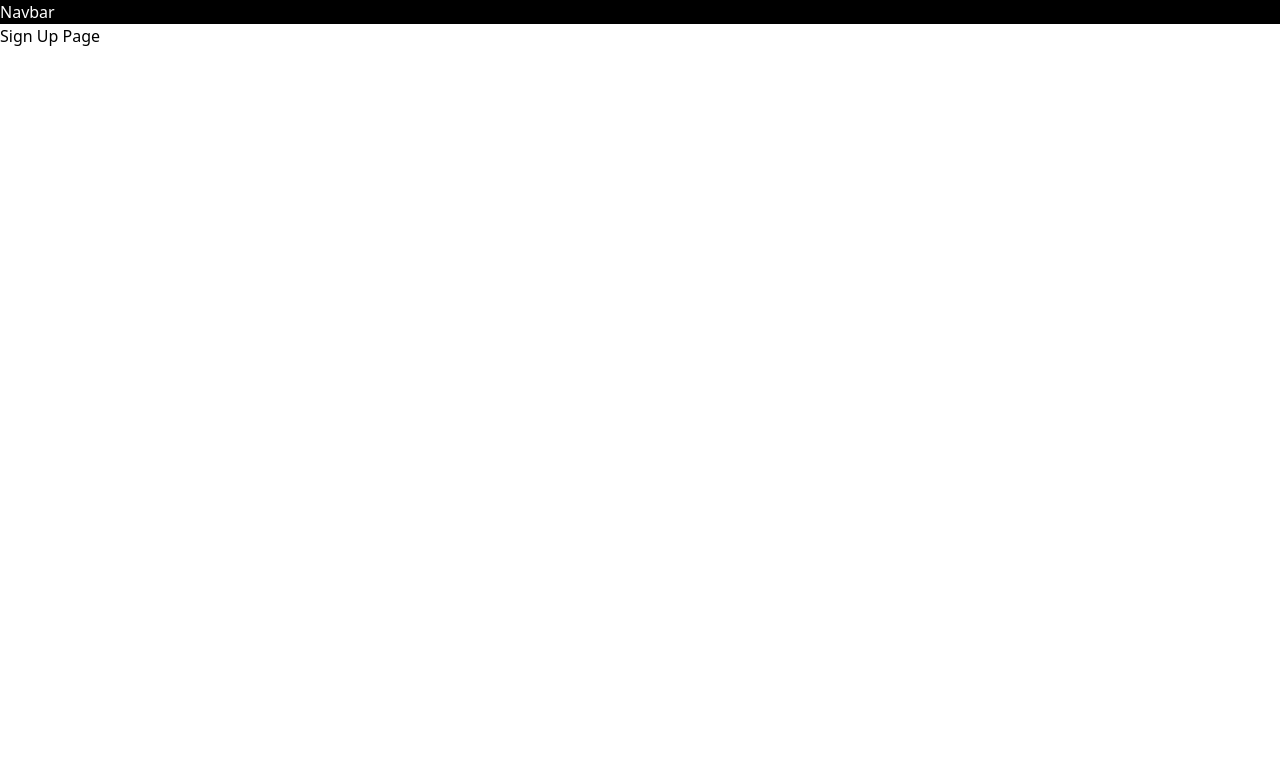
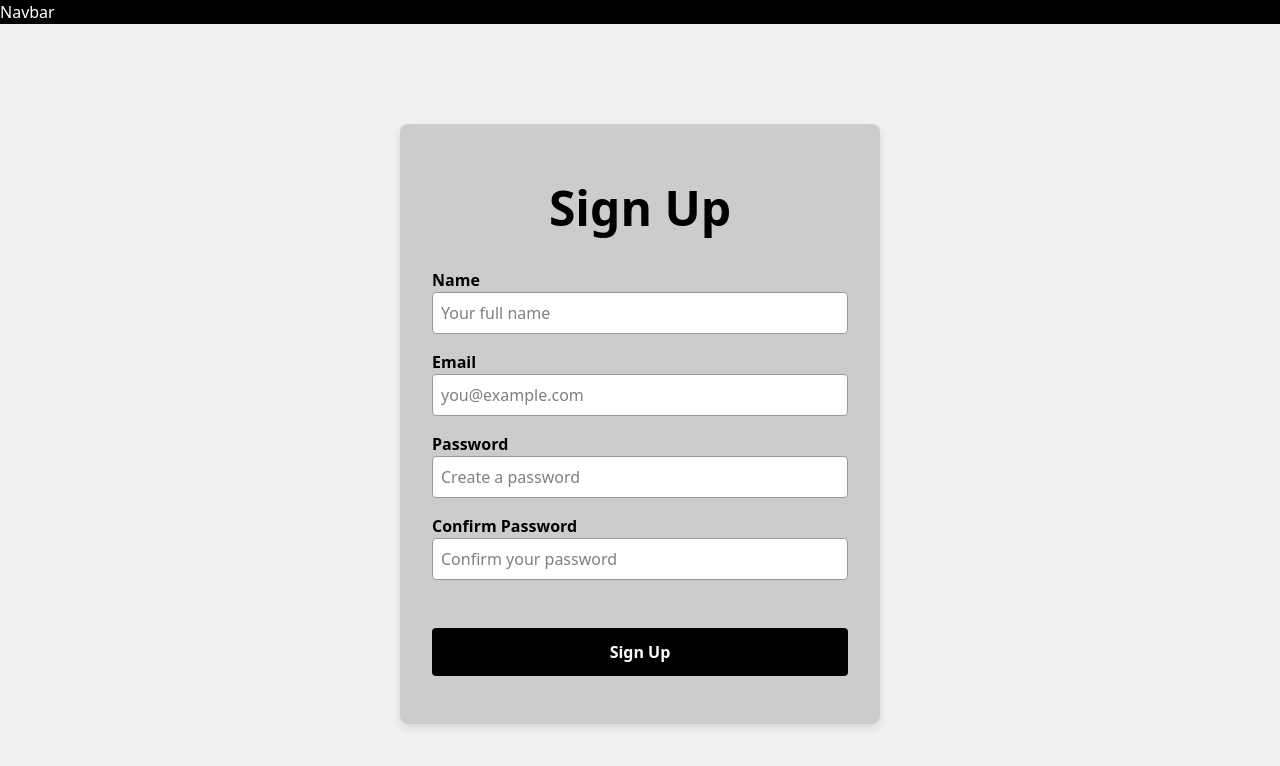
Before and after one commit to srneha24/BugTracker, a React (Vite) app in the folder bug-tracker-ui/: page /signup in a window 1280 px wide. Shown: the top 766 px of the page. Built offline with nearby package versions, Linux system fonts and the light colour scheme.

Commit message:
Create Login and Signup UI pages with redirect functionality

```diff
--- a/bug-tracker-ui/src/pages/LoginPage.tsx
+++ b/bug-tracker-ui/src/pages/LoginPage.tsx
@@ -1,8 +1,125 @@
+import { useState } from 'react';
+import { useNavigate } from 'react-router-dom';
+
 const LoginPage = () => {
+  const [email, setEmail] = useState('');
+  const [password, setPassword] = useState('');
+  const navigate = useNavigate();
+
+  const handleLogin = (e: React.FormEvent) => {
+    e.preventDefault();
+    console.log({ email, password });
+    alert('Login successful!');
+    navigate('/home');
+  };
+
   return (
-    <>
-      <h1>Login Page</h1>
-    </>
+    <div
+      style={{
+        display: 'flex',
+        justifyContent: 'center',
+        alignItems: 'center',
+        height: '100vh',
+        backgroundColor: '#f0f0f0',
+      }}
+    >
+      <div
+        style={{
+          backgroundColor: '#ccc',
+          padding: '3rem 2rem',
+          borderRadius: '8px',
+          width: '480px',
+          boxShadow: '0 4px 8px rgba(0,0,0,0.1)',
+        }}
+      >
+        <h2
+          style={{
+            fontSize: '3rem',
+            fontWeight: '700',
+            marginBottom: '1.5rem',
+            textAlign: 'center',
+          }}
+        >
+          Bug Tracker
+        </h2>
+
+        <form onSubmit={handleLogin}>
+          <div style={{ marginBottom: '1rem' }}>
+            <label style={{ fontWeight: '600' }}>Email</label><br />
+            <input
+              type="email"
+              value={email}
+              onChange={e => setEmail(e.target.value)}
+              required
+              placeholder="you@example.com"
+              style={{
+                width: '100%',
+                padding: '0.5rem',
+                backgroundColor: 'white',
+                border: '1px solid #999',
+                borderRadius: '4px',
+                boxSizing: 'border-box',
+              }}
+            />
+          </div>
+
+          <div style={{ marginBottom: '1rem' }}>
+            <label style={{ fontWeight: '600' }}>Password</label><br />
+            <input
+              type="password"
+              value={password}
+              onChange={e => setPassword(e.target.value)}
+              required
+              placeholder="Enter your password"
+              style={{
+                width: '100%',
+                padding: '0.5rem',
+                backgroundColor: 'white',
+                border: '1px solid #999',
+                borderRadius: '4px',
+                boxSizing: 'border-box',
+              }}
+            />
+          </div>
+
+          <button
+            type="submit"
+            style={{
+              padding: '0.75rem',
+              width: '100%',
+              cursor: 'pointer',
+              backgroundColor: '#000000',
+              color: 'white',
+              border: 'none',
+              borderRadius: '4px',
+              fontWeight: '600',
+              fontSize: '1rem',
+              marginTop: '2rem',
+            }}
+          >
+            Login
+          </button>
+        </form>
+
+        <button
+          onClick={() => navigate('/signup')}
+          style={{
+            marginTop: '1rem',
+            padding: '0.75rem',
+            width: '100%',
+            cursor: 'pointer',
+            backgroundColor: '#000000',
+            color: 'white',
+            border: 'none',
+            borderRadius: '4px',
+            fontWeight: '600',
+            fontSize: '1rem',
+          }}
+        >
+          Sign Up
+        </button>
+      </div>
+    </div>
   );
 };
 
--- a/bug-tracker-ui/src/pages/SignUpPage.tsx
+++ b/bug-tracker-ui/src/pages/SignUpPage.tsx
@@ -1,8 +1,150 @@
+import { useState } from 'react';
+import { useNavigate } from 'react-router-dom';
+
 const SignUpPage = () => {
+  const [name, setName] = useState('');
+  const [email, setEmail] = useState('');
+  const [password, setPassword] = useState('');
+  const [confirmPassword, setConfirmPassword] = useState('');
+  const navigate = useNavigate();
+
+  const handleSubmit = (e: React.FormEvent) => {
+    e.preventDefault();
+    if (password !== confirmPassword) {
+      alert("Passwords don't match!");
+      return;
+    }
+    console.log({ name, email, password, confirmPassword });
+    alert('Sign up successful!');
+    navigate('/login');
+  };
+
   return (
-    <>
-      <h1>Sign Up Page</h1>
-    </>
+    <div
+      style={{
+        display: 'flex',
+        justifyContent: 'center',
+        alignItems: 'center',
+        height: '100vh',
+        backgroundColor: '#f0f0f0',
+      }}
+    >
+      <div
+        style={{
+          backgroundColor: '#ccc',
+          padding: '3rem 2rem',
+          borderRadius: '8px',
+          width: '480px',
+          boxShadow: '0 4px 8px rgba(0,0,0,0.1)',
+        }}
+      >
+        <h2
+          style={{
+            fontSize: '3rem',
+            fontWeight: '700',
+            marginBottom: '1.5rem',
+            textAlign: 'center',
+          }}
+        >
+          Sign Up
+        </h2>
+        <form onSubmit={handleSubmit}>
+          <div style={{ marginBottom: '1rem' }}>
+            <label style={{ fontWeight: '600' }}>Name</label><br />
+            <input
+              type="text"
+              value={name}
+              onChange={e => setName(e.target.value)}
+              required
+              placeholder="Your full name"
+              style={{
+                width: '100%',
+                padding: '0.5rem',
+                backgroundColor: 'white',
+                border: '1px solid #999',
+                borderRadius: '4px',
+                boxSizing: 'border-box',
+              }}
+            />
+          </div>
+
+          <div style={{ marginBottom: '1rem' }}>
+            <label style={{ fontWeight: '600' }}>Email</label><br />
+            <input
+              type="email"
+              value={email}
+              onChange={e => setEmail(e.target.value)}
+              required
+              placeholder="you@example.com"
+              style={{
+                width: '100%',
+                padding: '0.5rem',
+                backgroundColor: 'white',
+                border: '1px solid #999',
+                borderRadius: '4px',
+                boxSizing: 'border-box',
+              }}
+            />
+          </div>
+
+          <div style={{ marginBottom: '1rem' }}>
+            <label style={{ fontWeight: '600' }}>Password</label><br />
+            <input
+              type="password"
+              value={password}
+              onChange={e => setPassword(e.target.value)}
+              required
+              placeholder="Create a password"
+              style={{
+                width: '100%',
+                padding: '0.5rem',
+                backgroundColor: 'white',
+                border: '1px solid #999',
+                borderRadius: '4px',
+                boxSizing: 'border-box',
+              }}
+            />
+          </div>
+
+          <div style={{ marginBottom: '1rem' }}>
+            <label style={{ fontWeight: '600' }}>Confirm Password</label><br />
+            <input
+              type="password"
+              value={confirmPassword}
+              onChange={e => setConfirmPassword(e.target.value)}
+              required
+              placeholder="Confirm your password"
+              style={{
+                width: '100%',
+                padding: '0.5rem',
+                backgroundColor: 'white',
+                border: '1px solid #999',
+                borderRadius: '4px',
+                boxSizing: 'border-box',
+              }}
+            />
+          </div>
+
+          <button
+            type="submit"
+            style={{
+              padding: '0.75rem',
+              width: '100%',
+              cursor: 'pointer',
+              backgroundColor: '#000000',
+              color: 'white',
+              border: 'none',
+              borderRadius: '4px',
+              fontWeight: '600',
+              fontSize: '1rem',
+              marginTop: '2rem',
+            }}
+          >
+            Sign Up
+          </button>
+        </form>
+      </div>
+    </div>
   );
 };
 
```
